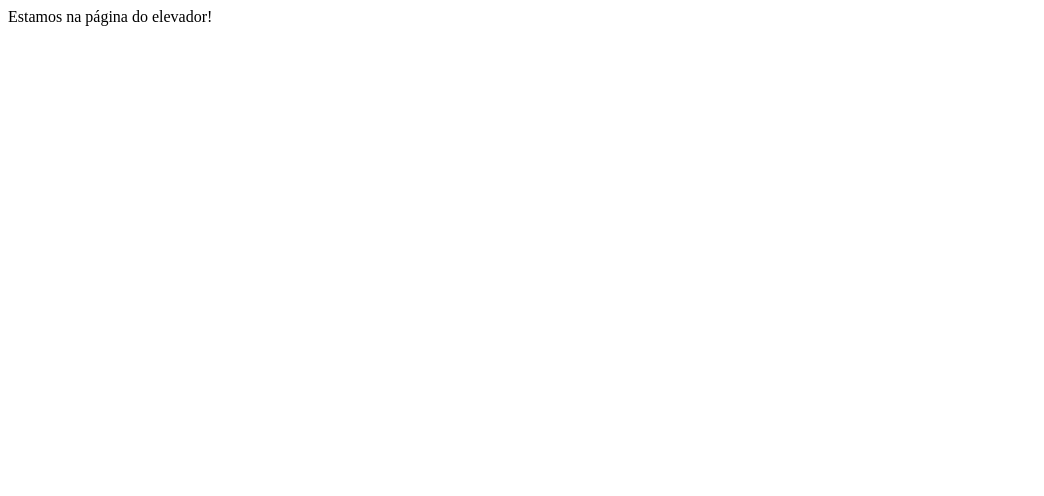
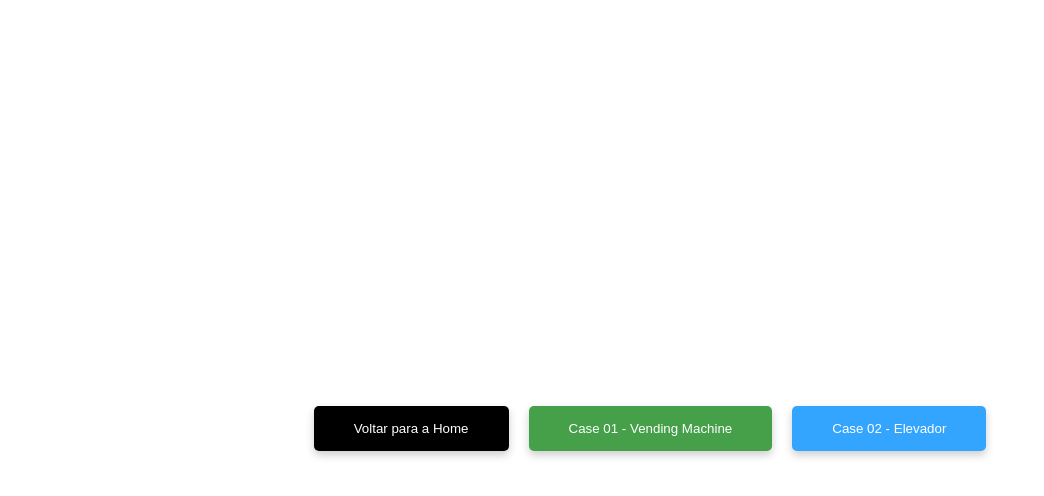
Before and after one commit to Romulomrs/Case1-2, a React (Vite) app: page /elevator in a window 1280 px wide. Shown: the top 496 px of the page, without its empty margins (0-1044 px from the left). Built offline with nearby package versions, Linux system fonts and the light colour scheme.

Commit message:
feat: added header component to all the app's pages

```diff
--- a/src/Case01/index.tsx
+++ b/src/Case01/index.tsx
@@ -3,7 +3,7 @@ import styles from "./styles.module.css";
 import Money from "./components/Money";
 import MachineButton from "./components/MachineButton";
 import Product from "./components/Product";
-import Button from "../common/Button";
+import Header from "../common/Header";
 
 const Vending_Machine: React.FC = () => {
   const [selectedProduct, setSelectedProduct] = useState<string>("");
@@ -124,14 +124,7 @@ const Vending_Machine: React.FC = () => {
 
   return (
     <section id={styles.vendingMachine}>
-      <section id={styles.header}>
-        <Button
-        color="black"
-        link="/"
-        text="Voltar para a Home"
-        hoveredButton={null}
-        />
-      </section>
+      <Header />
       <div id={styles.machineBody}>
         <section id={styles.machineUpperPart}>
           <div id={styles.machineGlass}>{products}</div>
--- a/src/Case01/styles.module.css
+++ b/src/Case01/styles.module.css
@@ -1,7 +1,3 @@
-#header {
-  margin-top: 40px;
-}
-
 #vendingMachine {
   display: flex;
   flex-direction: column;
--- a/src/Case02/index.tsx
+++ b/src/Case02/index.tsx
@@ -1,9 +1,12 @@
-const Elevator: React.FC = () =>    {
-    return (
-        <div>
-            Estamos na página do elevador!
-        </div>
-    )
-}
+import Header from "../common/Header";
+import styles from "./styles.module.css"
+
+const Elevator: React.FC = () => {
+  return (
+    <div id={styles.elevator}>
+      <Header />
+    </div>
+  );
+};
 
 export default Elevator;
--- a/src/Case02/styles.module.css
+++ b/src/Case02/styles.module.css
@@ -0,0 +1,7 @@
+#elevator   {
+    display: flex;
+    flex-direction: column;
+    justify-content: center;
+    align-items: center;
+    min-height: 100vh;
+}
--- a/src/common/Button/index.tsx
+++ b/src/common/Button/index.tsx
@@ -2,9 +2,9 @@ import { Link } from "react-router-dom";
 import styles from "./styles.module.css";
 
 export interface IButtonProps {
-  hoveredButton: string | null;
+  hoveredButton?: string | null;
   link: string;
-  color: string
+  color: string;
   text: string;
   onMouseEnter?: () => void;
   onMouseLeave?: () => void;
@@ -27,7 +27,6 @@ const Button: React.FC<IButtonProps> = ({
         onMouseEnter={() => onMouseEnter}
         onMouseLeave={() => onMouseLeave}
       >
-
         {text}
       </button>
     </Link>
--- /dev/null
+++ b/src/common/Header/index.tsx
@@ -0,0 +1,18 @@
+import Button from "../Button";
+import styles from "./styles.module.css";
+
+const Header: React.FC = () => {
+  return (
+    <section id={styles.header}>
+      <Button color="black" link="/" text="Voltar para a Home" />
+      <Button
+        link="/vending-machine"
+        text="Case 01 - Vending Machine"
+        color="#45a049"
+      />
+      <Button link="/elevator" text="Case 02 - Elevador" color="#33a5ff" />
+    </section>
+  );
+};
+
+export default Header;
--- /dev/null
+++ b/src/common/Header/styles.module.css
@@ -0,0 +1,6 @@
+#header {
+  display: flex;
+  flex-direction: row;
+  gap: 20px;
+  margin-top: 40px;
+}
--- a/src/main.tsx
+++ b/src/main.tsx
@@ -16,8 +16,8 @@ const router = createBrowserRouter([
   },
   {
     path: "/elevator",
-    element: <Elevator />
-  }
+    element: <Elevator />,
+  },
 ]);
 
 createRoot(document.getElementById("root")!).render(
```
Also changed, not shown: src/common/Button/styles.module.css (line endings or trailing spaces). Lines whose indentation alone changed are shown as unchanged.
